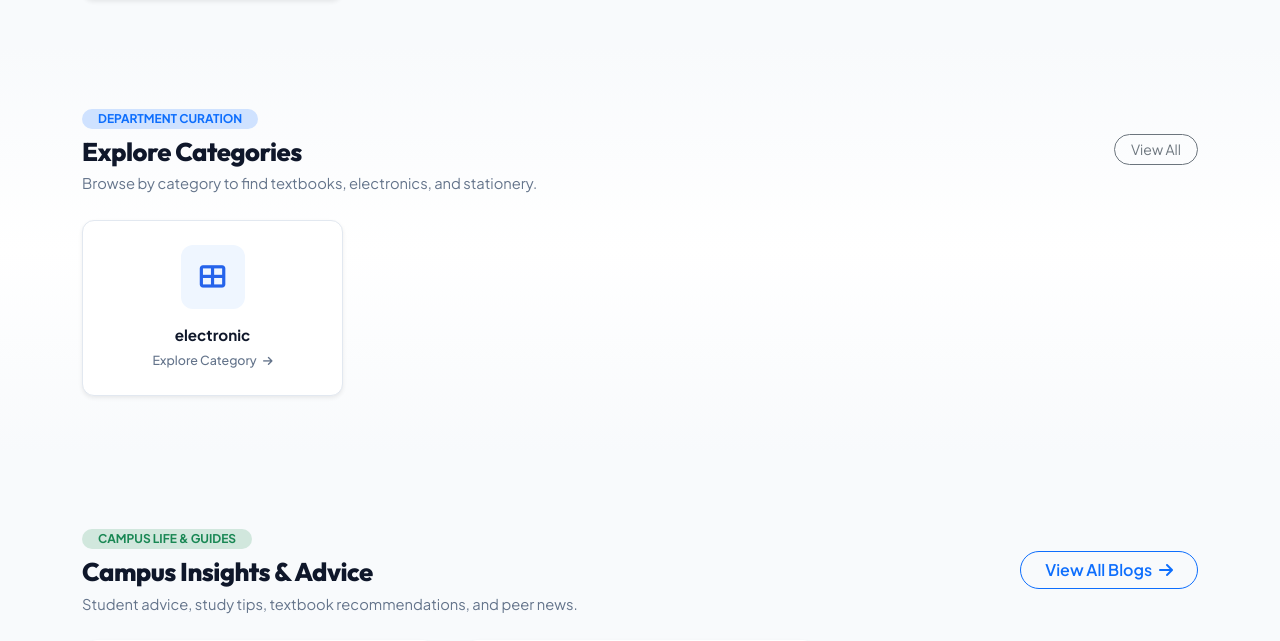
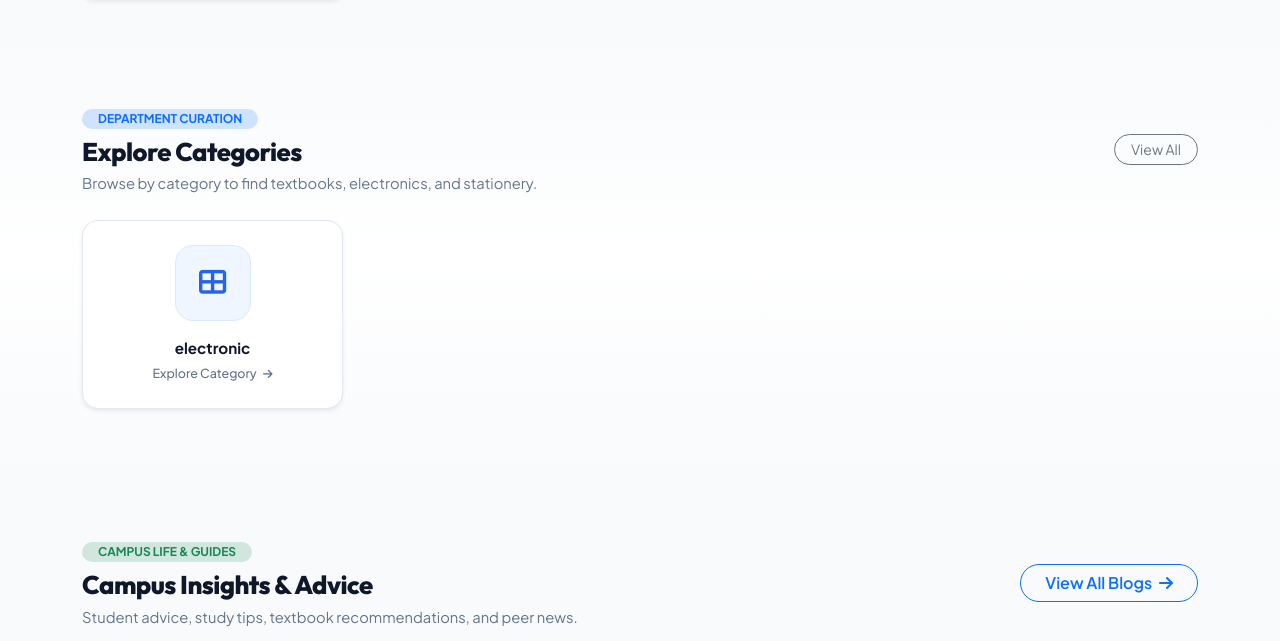
Before and after one commit to MaulikI8/summerclass, a Django app: page / in a window 1280 px wide. Shown: the part 1159-1800 px from the top of the page. Run offline with Django 5.2, Linux system fonts and the light colour scheme; data comes from the database, SQL or seed files in the repository; data that the repository does not hold is empty; some libraries are stand-ins or nearby versions.

Commit message:
Fix category card image scaling: use uniform 76px container and object-fit contain to prevent cut off or stretched category icons

```diff
--- a/marketplace/static/css/style.css
+++ b/marketplace/static/css/style.css
@@ -829,12 +829,15 @@ a:hover {
 .category-showcase-card {
     background: #ffffff;
     border: 1px solid var(--border-color);
-    border-radius: var(--radius-md);
+    border-radius: 16px;
     padding: 1.5rem 1rem;
     text-align: center;
     transition: all var(--transition-base);
-    box-shadow: var(--shadow-xs);
-    display: block;
+    box-shadow: 0 4px 20px -2px rgba(15, 23, 42, 0.04);
+    display: flex;
+    flex-direction: column;
+    align-items: center;
+    justify-content: center;
     text-decoration: none;
     position: relative;
     overflow: hidden;
@@ -863,43 +866,44 @@ a:hover {
     opacity: 1;
 }
 
+.category-icon-box,
+.category-img-box {
+    width: 76px;
+    height: 76px;
+    border-radius: 18px;
+    background: #f8fafc;
+    border: 1px solid #e2e8f0;
+    display: flex;
+    align-items: center;
+    justify-content: center;
+    margin: 0 auto 0.9rem auto;
+    padding: 10px;
+    transition: transform var(--transition-fast), box-shadow var(--transition-fast), background-color var(--transition-fast);
+}
+
 .category-icon-box {
-    width: 64px;
-    height: 64px;
-    border-radius: var(--radius-md);
-    background: var(--primary-light);
+    background: #eff6ff;
+    border-color: #dbeafe;
     color: var(--primary);
-    display: flex;
-    align-items: center;
-    justify-content: center;
-    font-size: 1.6rem;
-    margin: 0 auto 0.85rem;
-    transition: transform var(--transition-fast), background-color var(--transition-fast);
+    font-size: 1.7rem;
+}
+
+.category-img-box img {
+    max-width: 100%;
+    max-height: 100%;
+    object-fit: contain;
+    transition: transform var(--transition-base);
+}
+
+.category-showcase-card:hover .category-icon-box,
+.category-showcase-card:hover .category-img-box {
+    transform: scale(1.08) translateY(-2px);
+    box-shadow: 0 8px 20px rgba(37, 99, 235, 0.15);
 }
 
 .category-showcase-card:hover .category-icon-box {
-    transform: scale(1.1) rotate(-4deg);
     background: var(--primary);
     color: #ffffff;
-}
-
-.category-img-box {
-    width: 100%;
-    height: 120px;
-    border-radius: var(--radius-sm);
-    overflow: hidden;
-    margin-bottom: 0.85rem;
-    background: #f1f5f9;
-    display: flex;
-    align-items: center;
-    justify-content: center;
-}
-
-.category-img-box img {
-    width: 100%;
-    height: 100%;
-    object-fit: cover;
-    transition: transform var(--transition-base);
 }
 
 .category-showcase-card:hover .category-img-box img {
```
